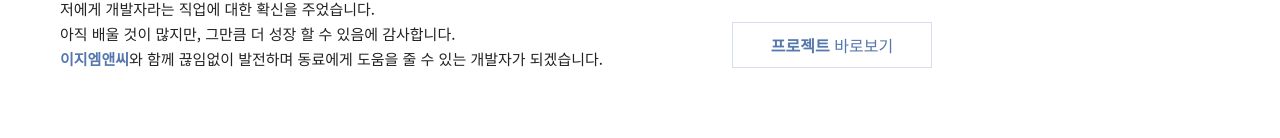
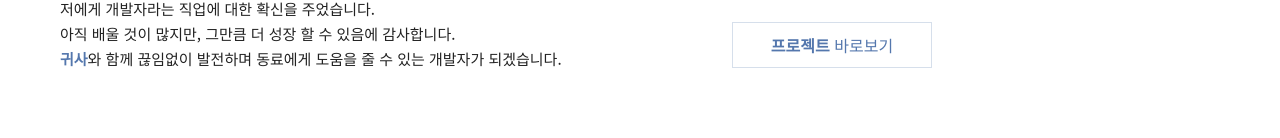
Before and after one commit to mss3662352/portpolio, a plain HTML site: page index.html in a window 1280 px wide. Shown: the part 241-379 px from the top of the page. Drawn offline with nearby package versions, Linux system fonts and the light colour scheme.

Commit message:
commit
commit

```diff
--- a/index.html
+++ b/index.html
@@ -43,7 +43,7 @@
                     점에서 백엔드 개발에 흥미를 느끼게 되었고,<br />
                     오류를 해결 할때의 <span>즐거움</span>과 기능 완성 할때의 <span>성취감</span>은<br /> 저에게 개발자라는 직업에 대한 확신을 주었습니다.<br />
                     아직 배울 것이 많지만, 그만큼 더 성장 할 수 있음에 감사합니다.<br />
-                    <span style="font-weight: bold;">이지엠앤씨</span>와 함께 끊임없이 발전하며 동료에게 도움을 줄 수 있는 개발자가 되겠습니다.
+                    <span style="font-weight: bold;">귀사</span>와 함께 끊임없이 발전하며 동료에게 도움을 줄 수 있는 개발자가 되겠습니다.
                 </P>
                 <ul class="contact">
                     <p style="font-size: 20px; font-weight: bold; color: #5477ad; letter-spacing: 1.5px;">CONTACT</p>
```
